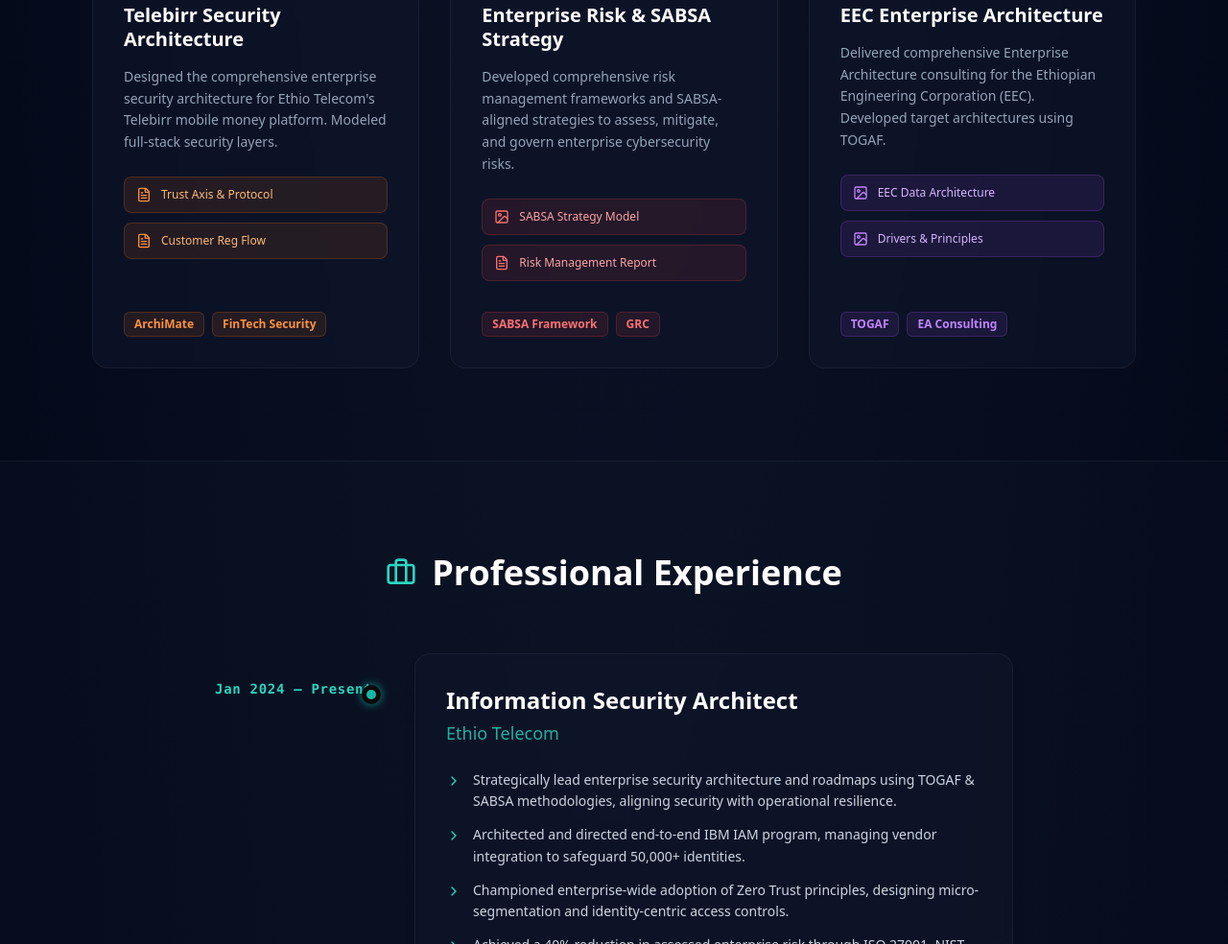
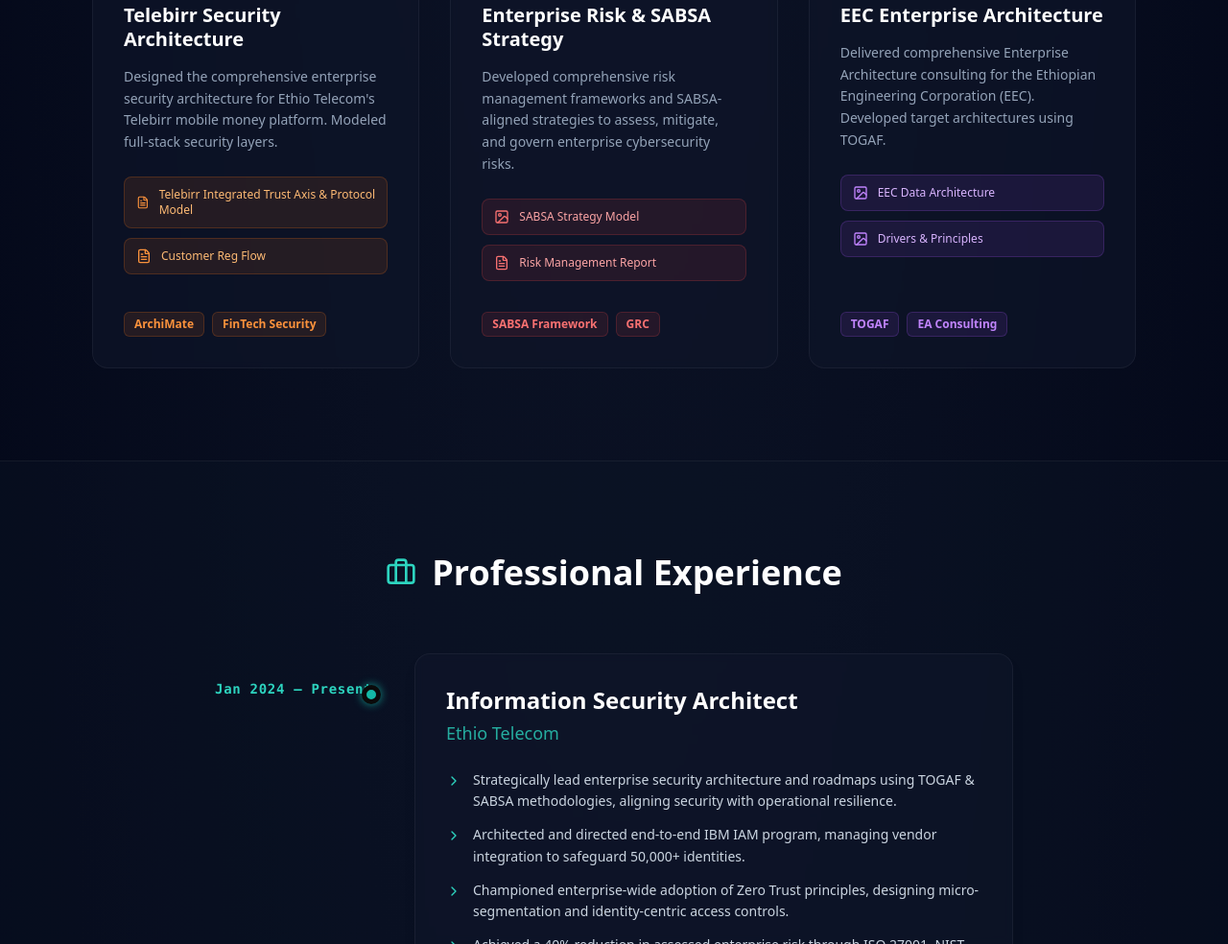
Before and after one commit to solomon19/CV, a plain HTML site: page index.html in a window 1280 px wide. Shown: the part 2943-3927 px from the top of the page at 96% size. Drawn offline with nearby package versions, Linux system fonts and the light colour scheme.

Commit message:
Update index.html

```diff
--- a/index.html
+++ b/index.html
@@ -297,8 +297,8 @@
                         </p>
                         <!-- Updated Links with simple file names -->
                         <div class="space-y-2.5 mb-8">
-                            <a href="./Telebirr-Trust-Axis.pdf" target="_blank" class="text-xs font-medium text-orange-300 hover:text-white flex items-center transition-colors bg-orange-500/10 border border-orange-500/20 hover:bg-orange-500/30 px-3 py-2.5 rounded-lg w-full group/link">
-                                <i data-lucide="file-text" class="w-4 h-4 mr-2.5 text-orange-400 group-hover/link:text-white"></i> Trust Axis & Protocol
+                            <a href="./Telebirr Integrated Trust Axis & Protocol Model.png" target="_blank" class="text-xs font-medium text-orange-300 hover:text-white flex items-center transition-colors bg-orange-500/10 border border-orange-500/20 hover:bg-orange-500/30 px-3 py-2.5 rounded-lg w-full group/link">
+                                <i data-lucide="file-text" class="w-4 h-4 mr-2.5 text-orange-400 group-hover/link:text-white"></i> Telebirr Integrated Trust Axis & Protocol Model
                             </a>
                             <a href="./Customer-Registration.pdf" target="_blank" class="text-xs font-medium text-orange-300 hover:text-white flex items-center transition-colors bg-orange-500/10 border border-orange-500/20 hover:bg-orange-500/30 px-3 py-2.5 rounded-lg w-full group/link">
                                 <i data-lucide="file-text" class="w-4 h-4 mr-2.5 text-orange-400 group-hover/link:text-white"></i> Customer Reg Flow
```
